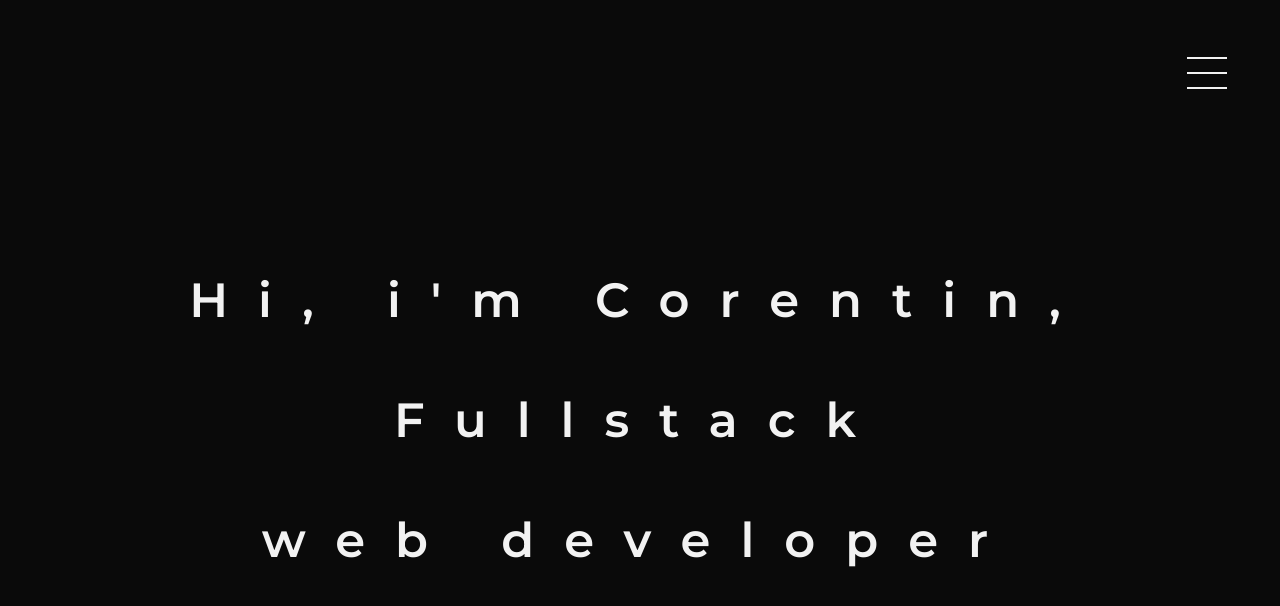
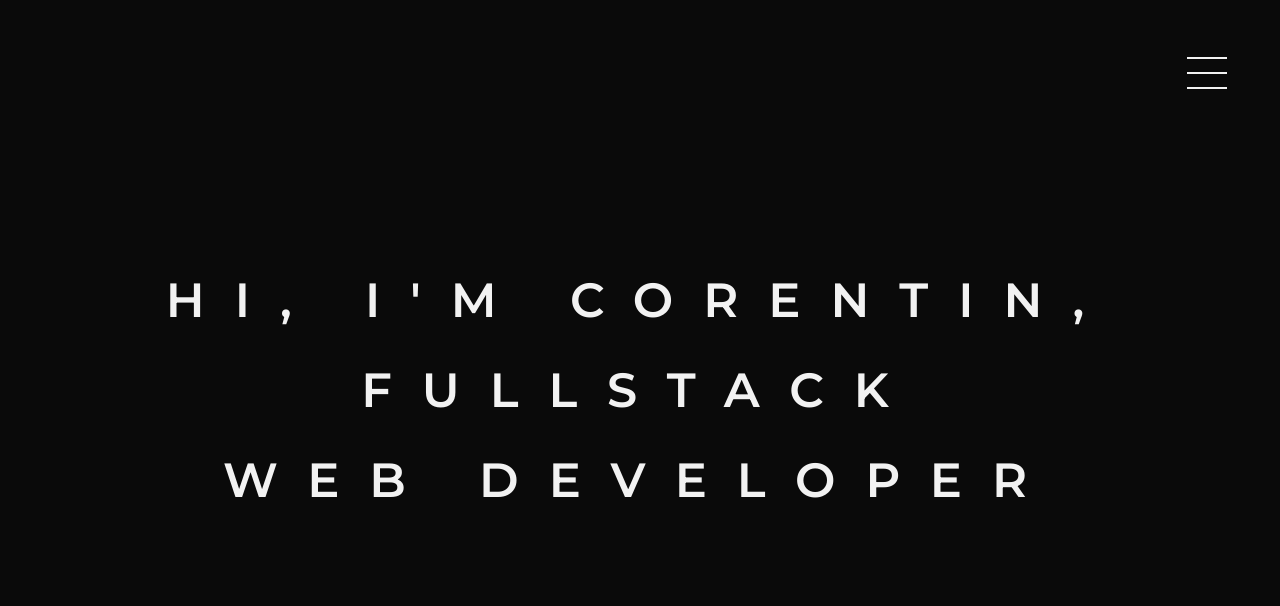
Before and after one commit to CorentinTrt/portfolio, a Next.js app: page / in a window 1280 px wide. Shown: the top 606 px of the page. Built offline with nearby package versions, Linux system fonts and the light colour scheme.

Commit message:
text.styled - add animation on main title

```diff
--- a/styles/text.styled.ts
+++ b/styles/text.styled.ts
@@ -1,6 +1,18 @@
-import styled from 'styled-components';
+import styled, { keyframes } from 'styled-components';
+
+const fadeIn = keyframes`
+  0% {
+    transform: translateY(100%);
+  }
+  100% {
+    transform: translateY(0%);
+  }
+`;
 
 export const MainHeading = styled.h1`
+  display: block;
+  overflow: hidden;
+  height: 25%;
   margin: auto;
   color: ${props => props.theme.white};
   font-family: 'Montserrat', serif;
@@ -9,12 +21,18 @@ export const MainHeading = styled.h1`
   letter-spacing: 30px;
   line-height: 120px;
   text-align: center;
+  text-transform: uppercase;
 
   @media (min-width: 1024px) {
     font-size: 3rem;
   }
   @media (min-width: 1440px) {
     font-size: 4rem;
+  }
+
+  > span {
+    display: block;
+    animation: ${fadeIn} 0.7s;
   }
 `;
 
```
